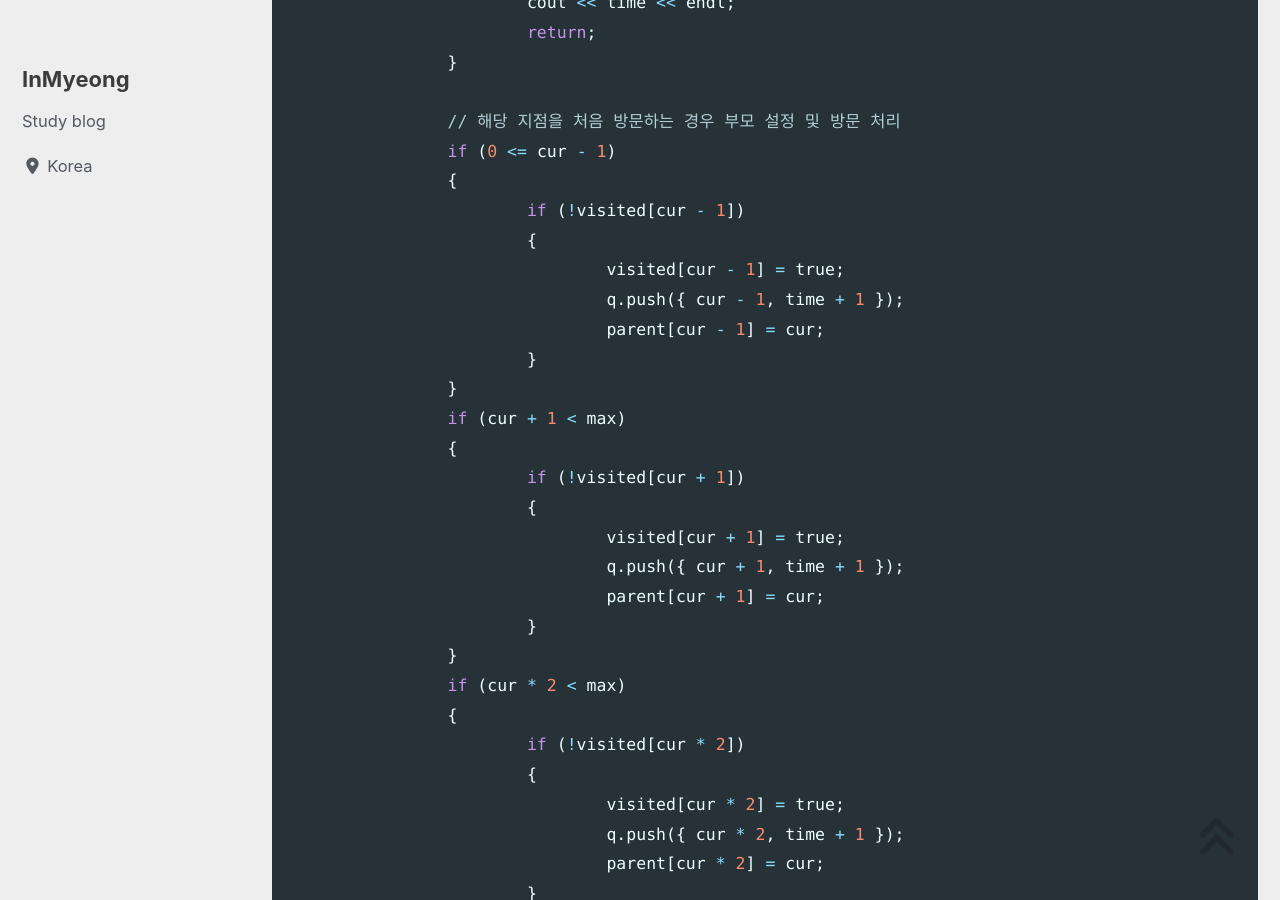
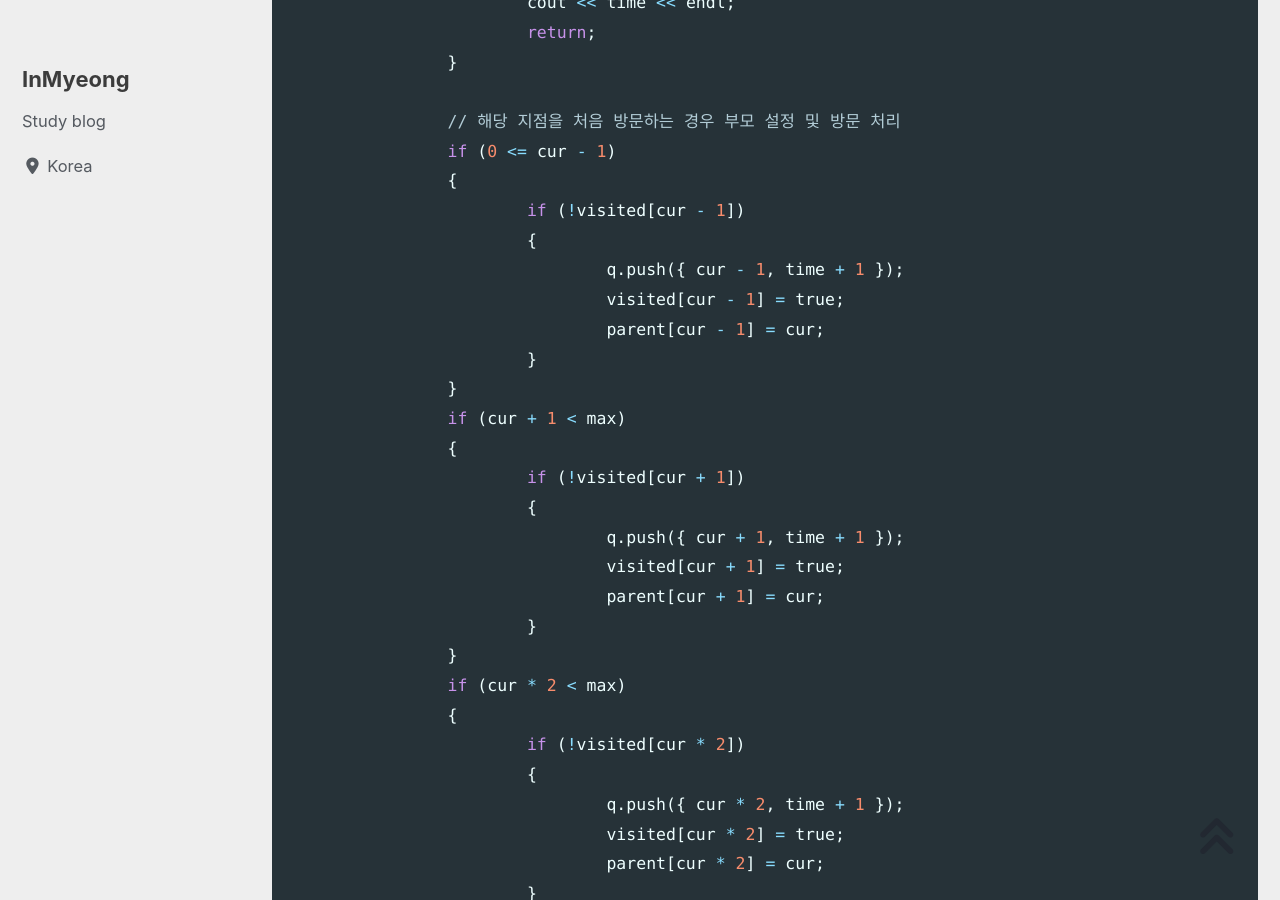
Before and after one commit to devMyeong/devMyeong.github.io, a Jekyll site: the page built from _posts/codingTest/2022-09-25-백준.md, in a window 1280 px wide and 900 px high, scrolled down 66802 px. Built offline with Jekyll 4.4.1, drawn with Linux system fonts in a browser that asks for light colours; cached includes are drawn as plain includes; nearby versions of some CDN libraries; some web fonts are replaced; comment, search, counter and statistics services are not loaded.

Commit message:
Chore : 수정

```diff
--- a/_posts/codingTest/2022-09-25-백준.md
+++ b/_posts/codingTest/2022-09-25-백준.md
@@ -2089,8 +2089,8 @@ void bfs(int start)
 		{
 			if (!visited[cur - 1])
 			{
+				q.push({ cur - 1, time + 1 });
 				visited[cur - 1] = true;
-				q.push({ cur - 1, time + 1 });
 				parent[cur - 1] = cur;
 			}
 		}
@@ -2098,8 +2098,8 @@ void bfs(int start)
 		{
 			if (!visited[cur + 1])
 			{
+				q.push({ cur + 1, time + 1 });
 				visited[cur + 1] = true;
-				q.push({ cur + 1, time + 1 });
 				parent[cur + 1] = cur;
 			}
 		}
@@ -2107,8 +2107,8 @@ void bfs(int start)
 		{
 			if (!visited[cur * 2])
 			{
+				q.push({ cur * 2, time + 1 });
 				visited[cur * 2] = true;
-				q.push({ cur * 2, time + 1 });
 				parent[cur * 2] = cur;
 			}
 		}
```
